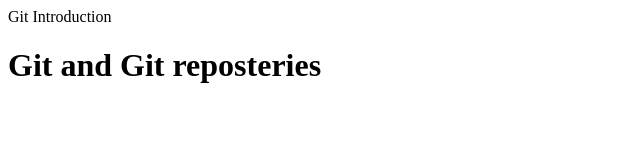
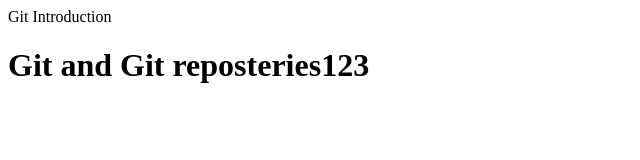
Before and after one commit to Akshay24737s/HelloWorld, a plain HTML site: page index.html in a window 1280 px wide. Shown: the full height of the page, 0-640 px from the left. Drawn offline with Linux system fonts and the light colour scheme.

Commit message:
Initial commit

```diff
--- a/index.html
+++ b/index.html
@@ -2,6 +2,6 @@
     <head> Git Introduction</head>
     <title>My first class</title>
     <h1>
-        Git and Git reposteries
+        Git and Git reposteries123
     </h1>
 </html>
```
